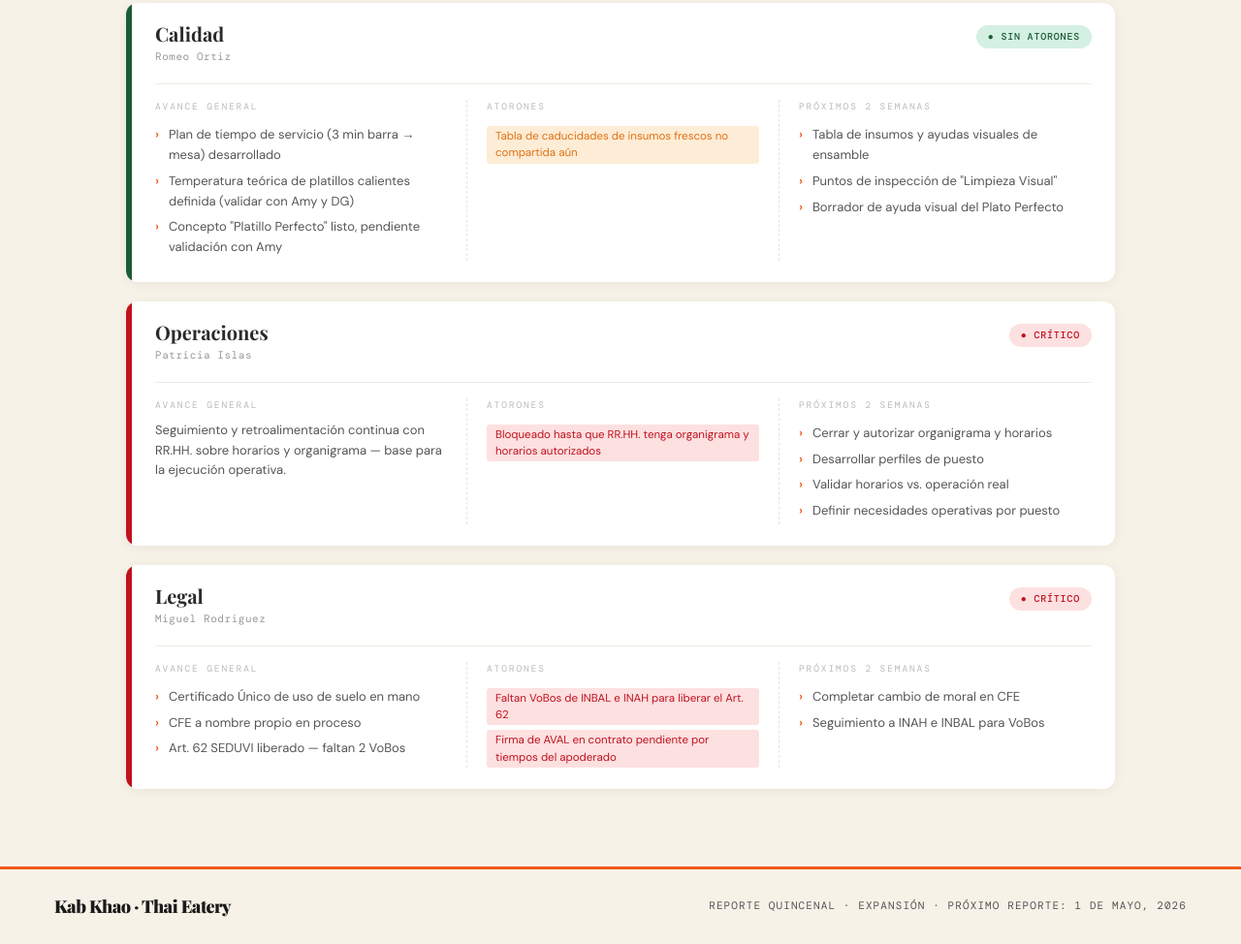
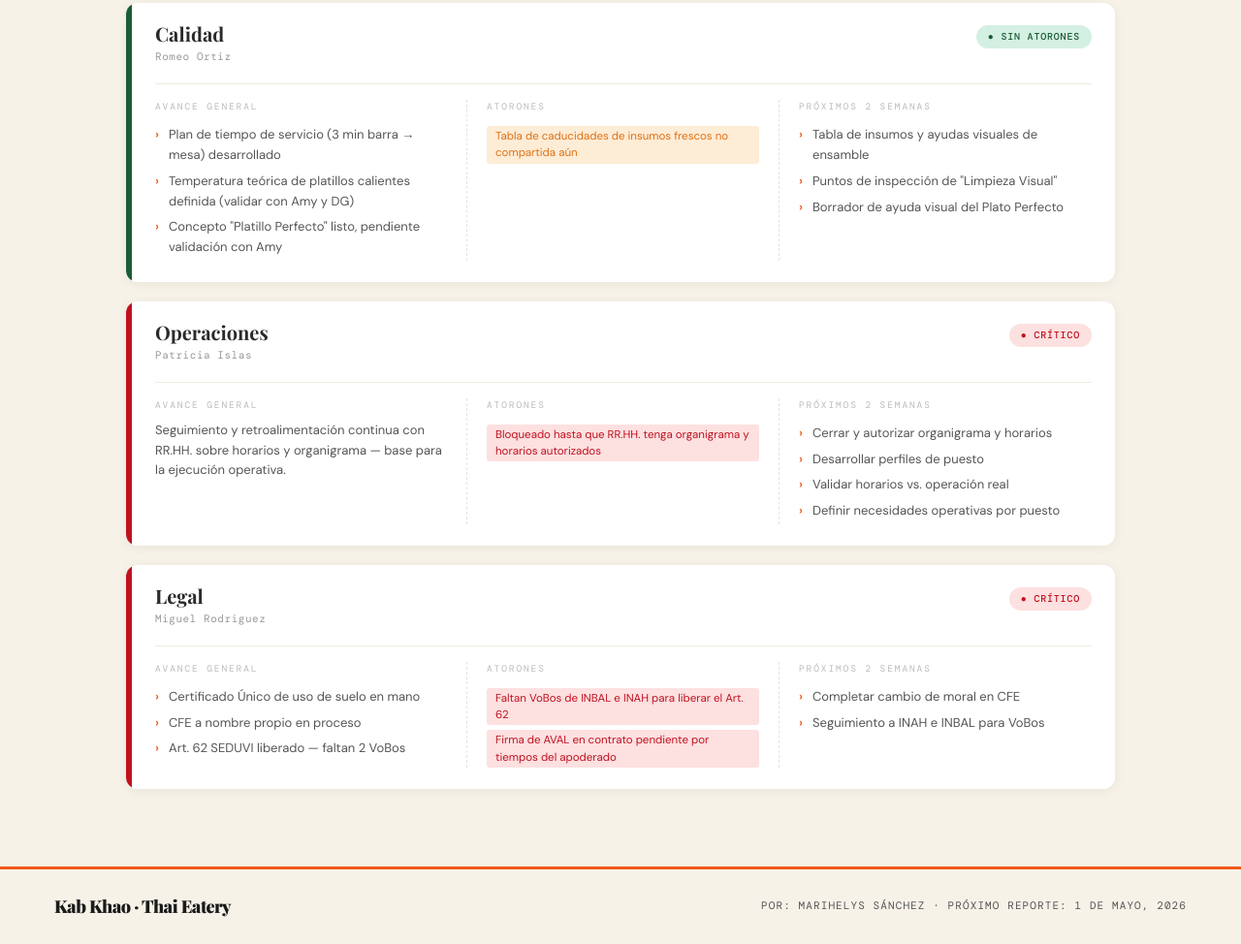
Before and after one commit to Marihelys/AVANCESKK, a plain HTML site: page index.html in a window 1280 px wide. Shown: the part 2699-3673 px from the top of the page at 97% size. Drawn offline with nearby package versions, Linux system fonts and the light colour scheme.

Commit message:
Update index.html

```diff
--- a/index.html
+++ b/index.html
@@ -1146,7 +1146,7 @@
 <!-- FOOTER -->
 <footer class="footer">
   <div class="footer-brand">Kab Khao · Thai Eatery</div>
-  <div class="footer-note">Reporte quincenal · Expansión · Próximo reporte: 1 de mayo, 2026</div>
+  <div class="footer-note">Por: Marihelys Sánchez · Próximo reporte: 1 de mayo, 2026</div>
 </footer>
 
 </body>
```
